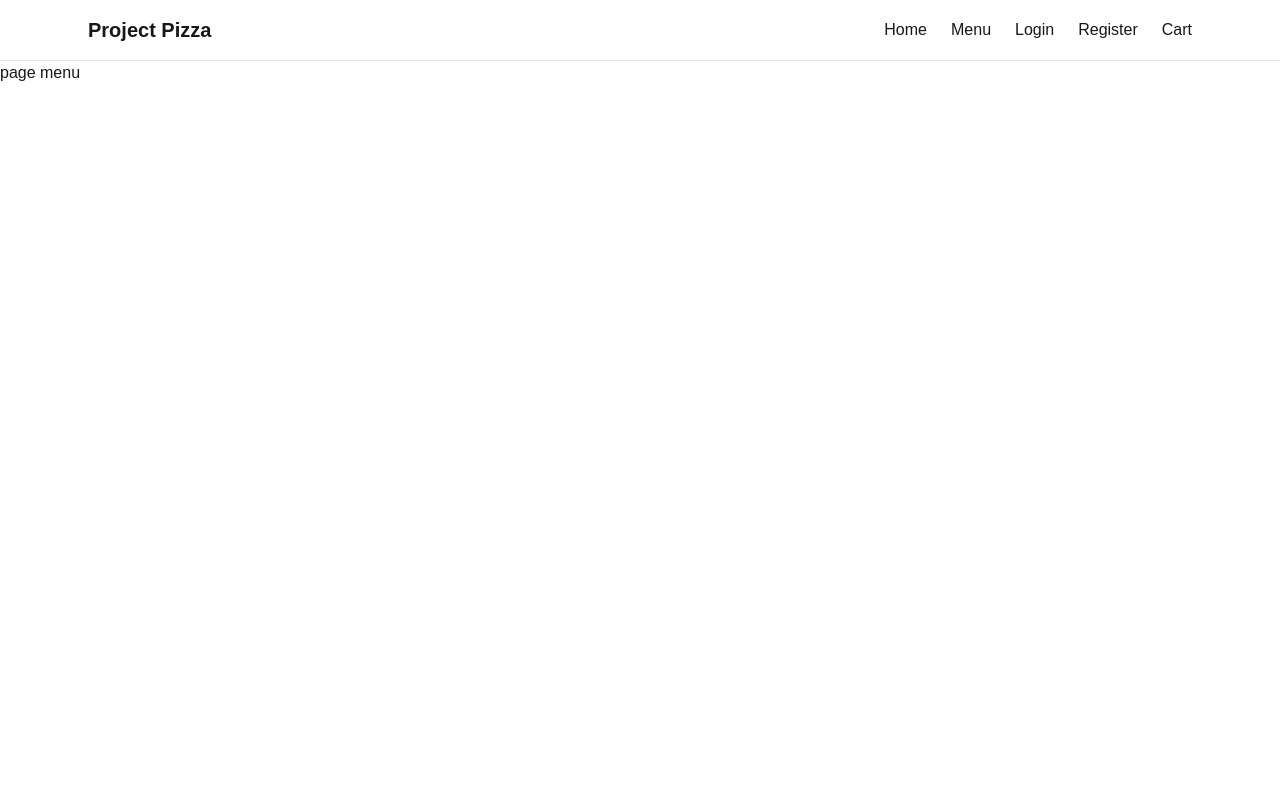
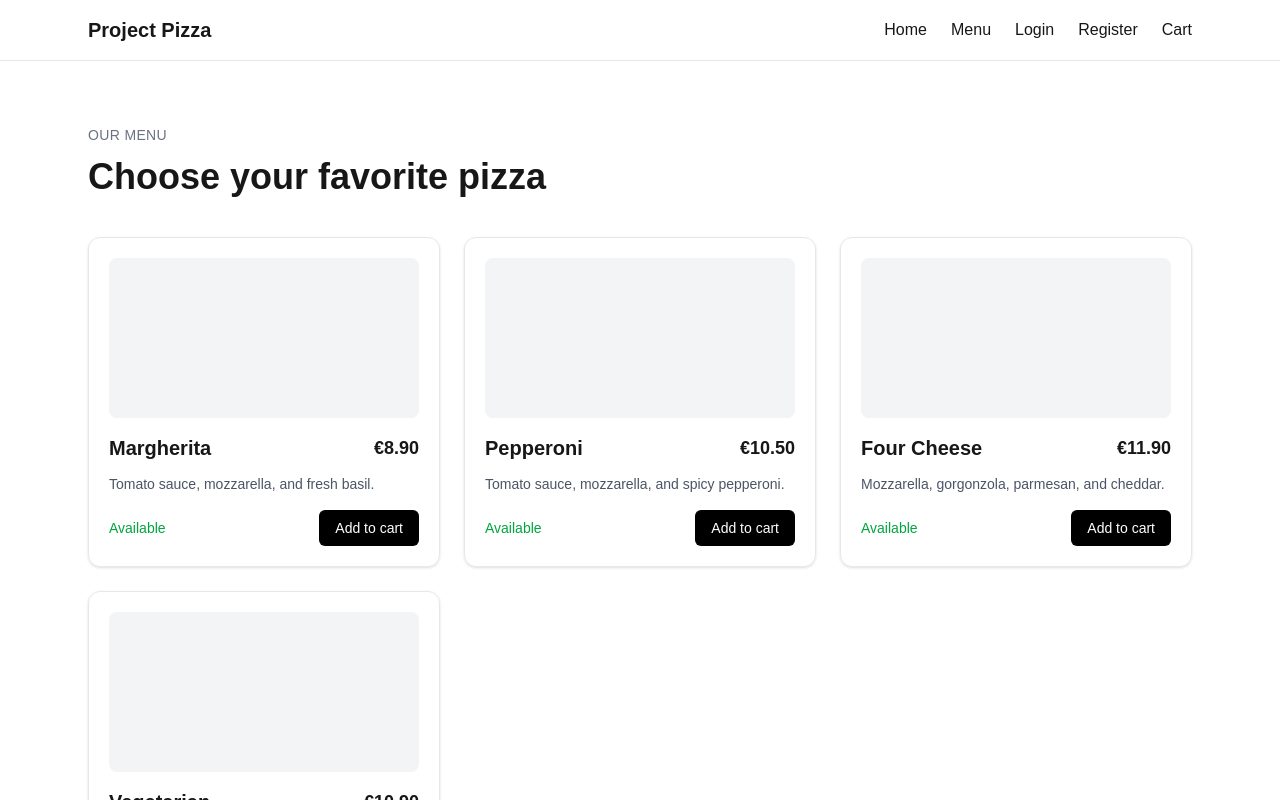
Before and after one commit to leonidvuha/project-pizza, a Next.js app: page /menu in a window 1280 px wide. Shown: the top 800 px of the page. Built offline with nearby package versions, Linux system fonts and the light colour scheme.

Commit message:
feat: add mock pizza data and menu cards

```diff
--- a/src/app/menu/page.tsx
+++ b/src/app/menu/page.tsx
@@ -1,3 +1,24 @@
+import Container from "@/components/layout/Container";
+import PizzaCard from "@/components/products/PizzaCard";
+import { pizzas } from "@/data/pizzas";
+
 export default function MenuPage() {
-  return <main>page menu</main>;
+  return (
+    <main className="py-16">
+      <Container>
+        <section className="mb-10">
+          <p className="mb-3 text-sm font-medium uppercase tracking-wide text-gray-500">
+            Our menu
+          </p>
+          <h1 className="text-4xl font-bold">Choose your favorite pizza</h1>
+        </section>
+
+        <section className="grid gap-6 md:grid-cols-2 xl:grid-cols-3">
+          {pizzas.map((pizza) => (
+            <PizzaCard key={pizza.id} pizza={pizza} />
+          ))}
+        </section>
+      </Container>
+    </main>
+  );
 }
--- /dev/null
+++ b/src/components/products/PizzaCard.tsx
@@ -0,0 +1,38 @@
+import type { Pizza } from "@/types/pizza.types";
+
+type PizzaCardProps = {
+  pizza: Pizza;
+};
+
+export default function PizzaCard({ pizza }: PizzaCardProps) {
+  return (
+    <article className="rounded-xl border border-gray-200 p-5 shadow-sm">
+      <div className="mb-4 h-40 rounded-lg bg-gray-100"></div>
+
+      <div className="mb-3 flex items-start justify-between gap-4">
+        <h2 className="text-xl font-semibold">{pizza.name}</h2>
+        <span className="text-lg font-bold">€{pizza.price.toFixed(2)}</span>
+      </div>
+
+      <p className="mb-4 text-sm text-gray-600">{pizza.description}</p>
+
+      <div className="flex items-center justify-between">
+        <span
+          className={`text-sm font-medium ${
+            pizza.isAvailable ? "text-green-600" : "text-red-500"
+          }`}
+        >
+          {pizza.isAvailable ? "Available" : "Not available"}
+        </span>
+
+        <button
+          type="button"
+          disabled={!pizza.isAvailable}
+          className="rounded-md bg-black px-4 py-2 text-sm text-white disabled:cursor-not-allowed disabled:bg-gray-300"
+        >
+          Add to cart
+        </button>
+      </div>
+    </article>
+  );
+}
--- /dev/null
+++ b/src/data/pizzas.ts
@@ -0,0 +1,36 @@
+import type { Pizza } from "@/types/pizza.types";
+
+export const pizzas: Pizza[] = [
+  {
+    id: 1,
+    name: "Margherita",
+    description: "Tomato sauce, mozzarella, and fresh basil.",
+    price: 8.9,
+    imageUrl: "/images/pizzas/margherita.jpg",
+    isAvailable: true,
+  },
+  {
+    id: 2,
+    name: "Pepperoni",
+    description: "Tomato sauce, mozzarella, and spicy pepperoni.",
+    price: 10.5,
+    imageUrl: "/images/pizzas/pepperoni.jpg",
+    isAvailable: true,
+  },
+  {
+    id: 3,
+    name: "Four Cheese",
+    description: "Mozzarella, gorgonzola, parmesan, and cheddar.",
+    price: 11.9,
+    imageUrl: "/images/pizzas/four-cheese.jpg",
+    isAvailable: true,
+  },
+  {
+    id: 4,
+    name: "Vegetarian",
+    description: "Tomato sauce, mozzarella, mushrooms, peppers, and olives.",
+    price: 10.9,
+    imageUrl: "/images/pizzas/vegetarian.jpg",
+    isAvailable: false,
+  },
+];
```
Also changed, not shown: src/types/pizza.types.ts (added, +8 -0 lines).
